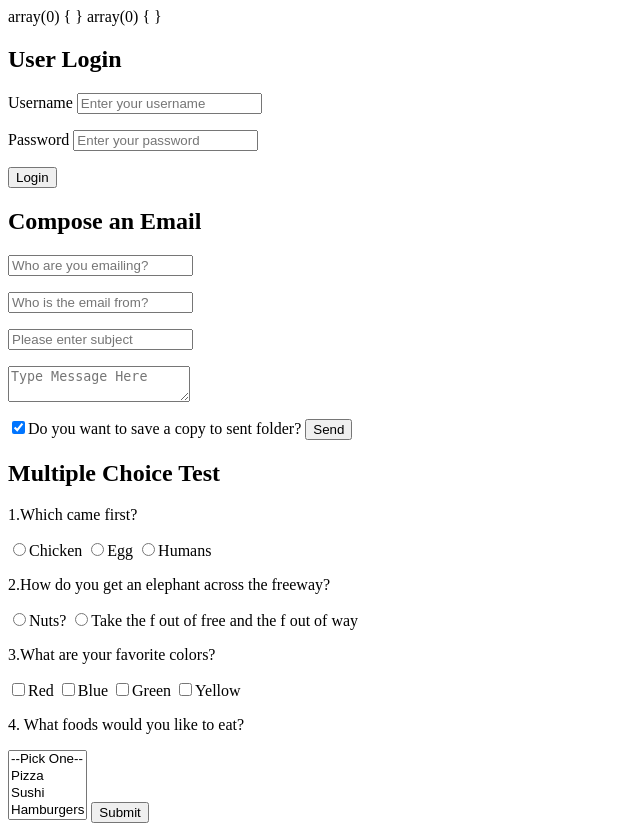
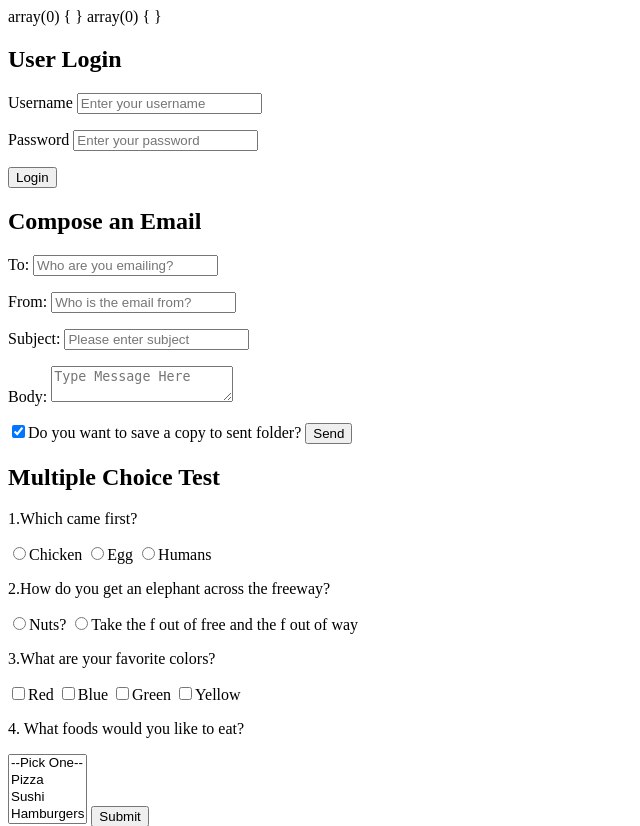
Before and after one commit to Jbns89/Codeup_Web_Exercises, a PHP site: page /my_first_form.php in a window 1280 px wide. Shown: the top 826 px of the page, without its empty margins (0-640 px from the left). Run offline with PHP 8.4, Linux system fonts and the light colour scheme.

```diff
--- a/public/my_first_form.php
+++ b/public/my_first_form.php
@@ -29,19 +29,19 @@ var_dump($_GET);
 	<h2>Compose an Email</h2>
 		<form method="POST">
 			<p>
-				<label for="To:"></label>
+				<label for="To:">To:</label>
         		<input id="To:" name="To:" type="email" placeholder="Who are you emailing?">
 			</p>
 			<p>
-				<label for="From:"></label>
+				<label for="From:">From:</label>
         		<input id="From:" name="From:" type="email" placeholder="Who is the email from?">
 			</p>
 			<p>
-				<label for="Subject"></label>
+				<label for="Subject">Subject:</label>
         		<input id="Subject" name="Subject" type="email" placeholder="Please enter subject">
 			</p>
 			<p>
-				<label for="Body"></label>
+				<label for="Body">Body:</label>
         		<textarea id="Body" name="Body" placeholder="Type Message Here"></textarea>
 			</p>
 				<label><input type="checkbox" id="subject" name="subject" value="yes" checked>Do you want to save a copy to sent folder?</label>
@@ -81,7 +81,7 @@ var_dump($_GET);
 				<option value="0">--Pick One--</option>
 				<option value="1">yes</option>
 				<option value="2">no</option>
-
+			</select>
 			<input type="submit" value="Submit" />
 
 		</form>
```
